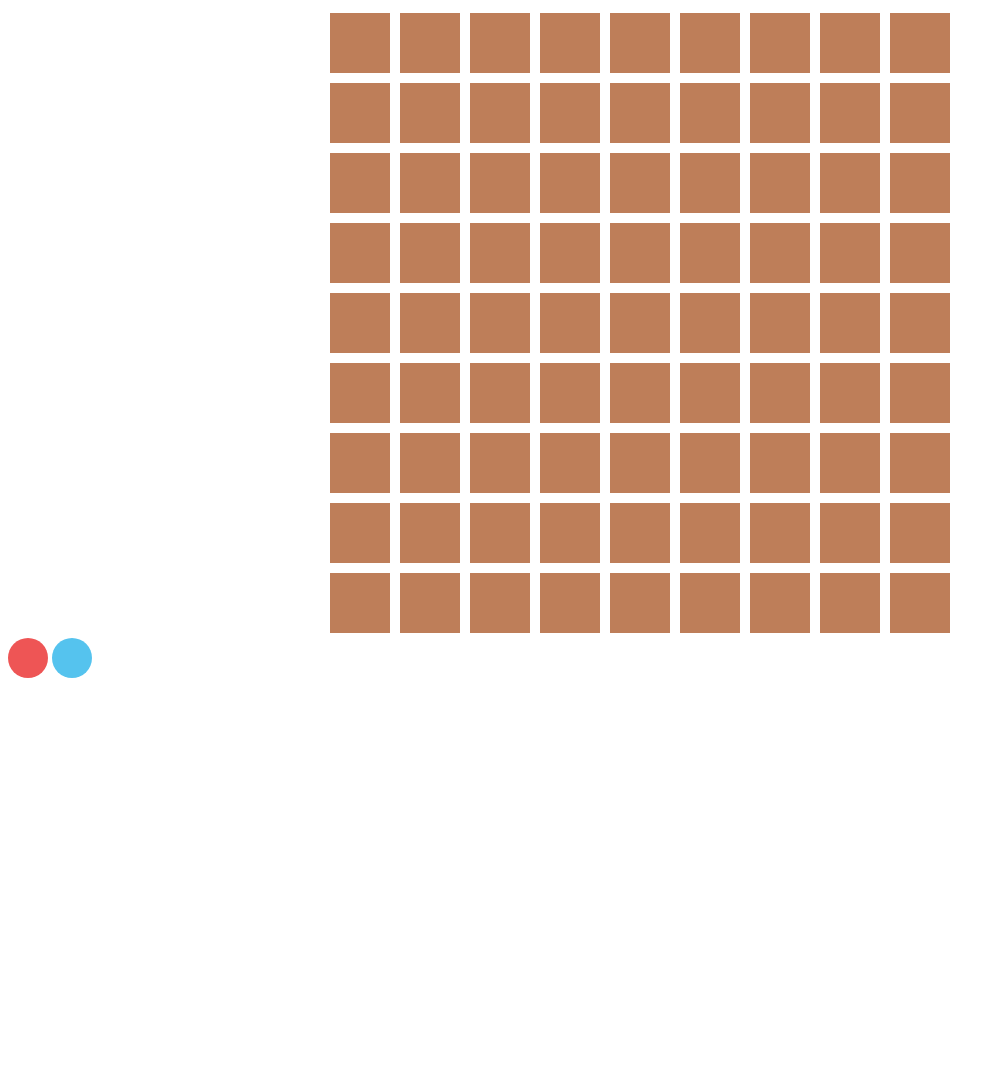
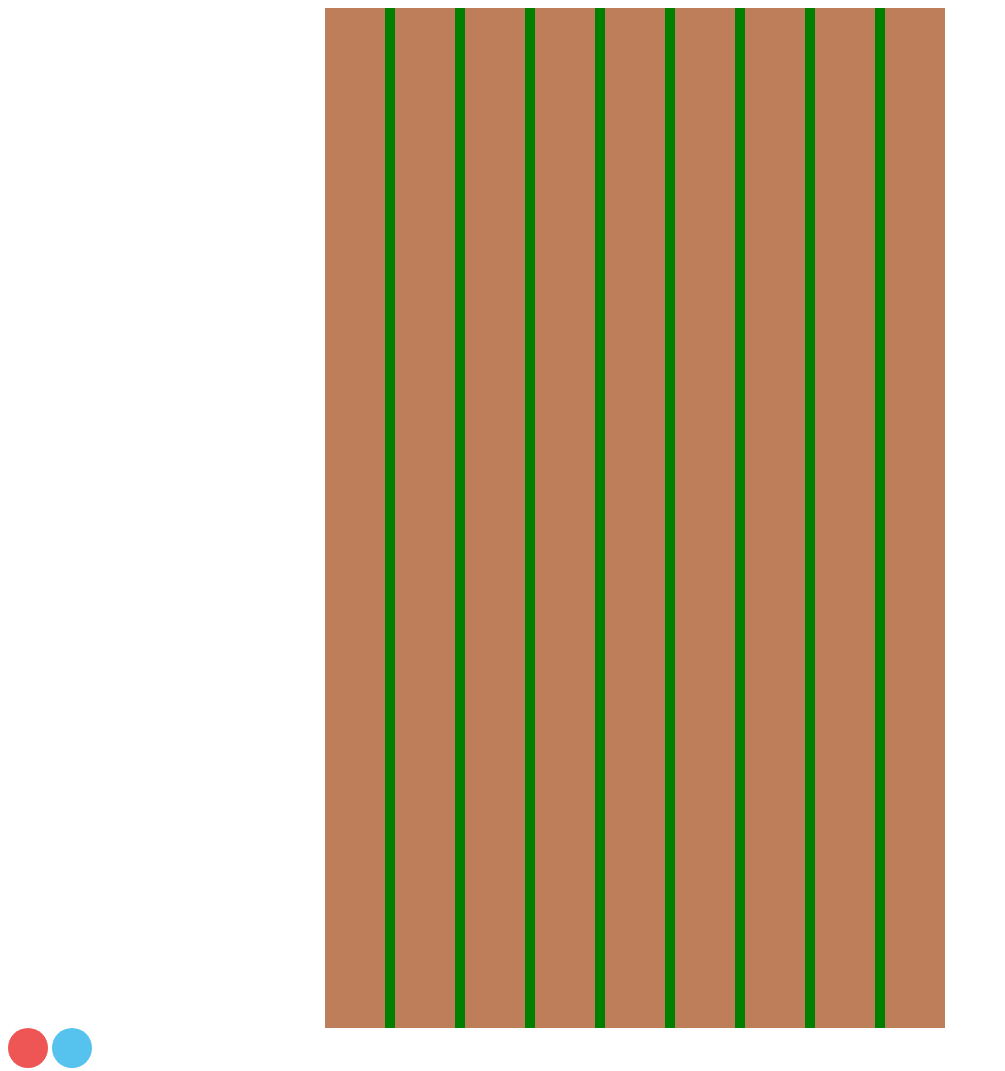
Before and after one commit to LaurenceWang/quoridor, a plain HTML site: page index.html in a window 1280 px wide. Shown: the whole page, without its empty margins (0-1005 px from the left). Before the commit the page ends 800 px from the top, so only its background shows below. Drawn offline with Linux system fonts and the light colour scheme.

Commit message:
changements du tp 30/09

```diff
--- a/index.html
+++ b/index.html
@@ -8,9 +8,10 @@
 
 <body>
 
-
+<div class="storageUn"></div>
 <div class="plateau">
 </div>
+<div class="storageDeux"></div>
 <div class="joueurUn"></div>
 <div class="joueurDeux"></div>
 
--- a/js/app.js
+++ b/js/app.js
@@ -1,31 +1,15 @@
+for(var y=0; y<17; y++){
 
-//  //289 cases
-// //case paire = case pour mettre les murs
+    for(var i=0; i<17; i++){
+        $(".plateau").append("<div class='case'> </div>")
 
-// var c = document.getElementById("myCanvas");
-// var ctx = c.getContext("2d");
-// ctx.fillRect(20, 20, 150, 100);
+        if(i%2==0){
+         $(".case").eq((y*17)+i).css({"width":"60","height":"60","background-color":"rgb(190, 126, 89)"});
+        }
 
-// //    for (var i=0; i<18; i++){
+        else{
+            $(".case").eq((y*17)+i).css({"width":"10","height":"60","background-color":"green"})
+        }
+    }
 
-
-// var largeurPlateau= $(".plateau").width();
-
-// console.log(largeurPlateau);
-
-// //    }
-
-for(var y=0; y<9; y++){
-
-for(var i=0; i<9; i++){
-    $(".plateau").append("<div class='case'> </div>")
-}
-
-}
-
-//  $(".case").css("width", $(".plateau").width()/9);
-
-// $(".case").css("height", $(".plateau").width()/9);
-
-
-$(".case").css({"width":"60","height":"60"});
+    }
--- a/styles.css
+++ b/styles.css
@@ -1,7 +1,7 @@
 .plateau{
     margin:auto;
     display:flex;
-    justify-content:space-evenly;
+    /* justify-content:space-evenly;    */
     flex-wrap: wrap;
      width:630px;
      height:auto;
@@ -9,7 +9,7 @@
 }
 
 .case{
-    margin:5px;
+    /* margin:5px;      */
     background-color:rgb(190, 126, 89);
 }
 
```
